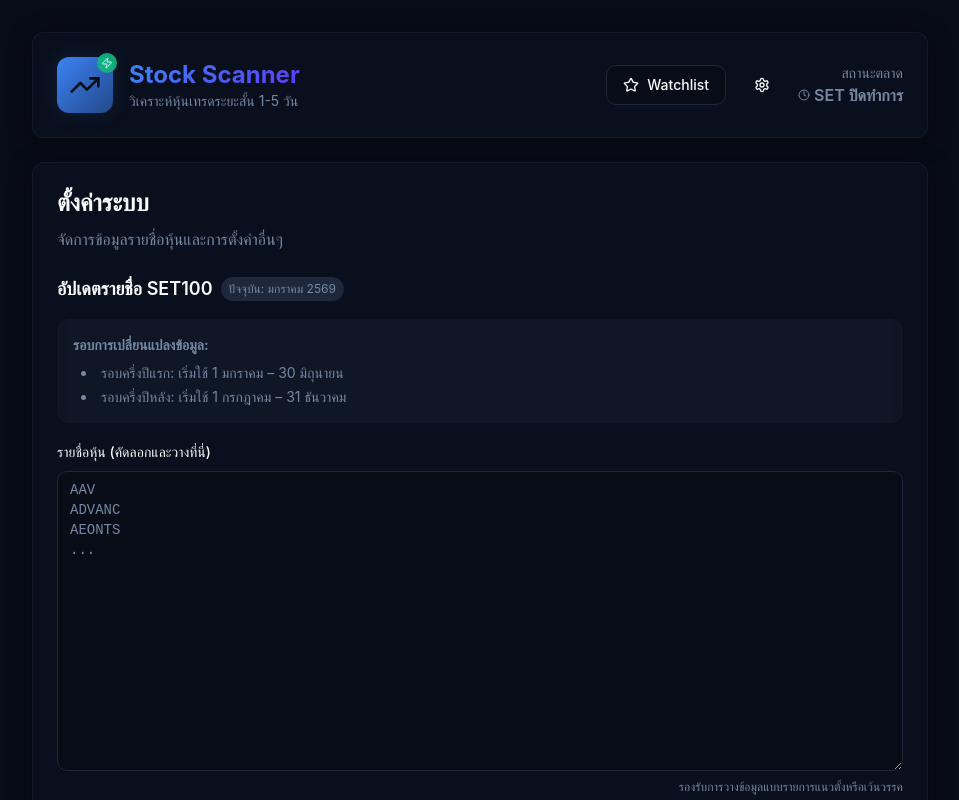
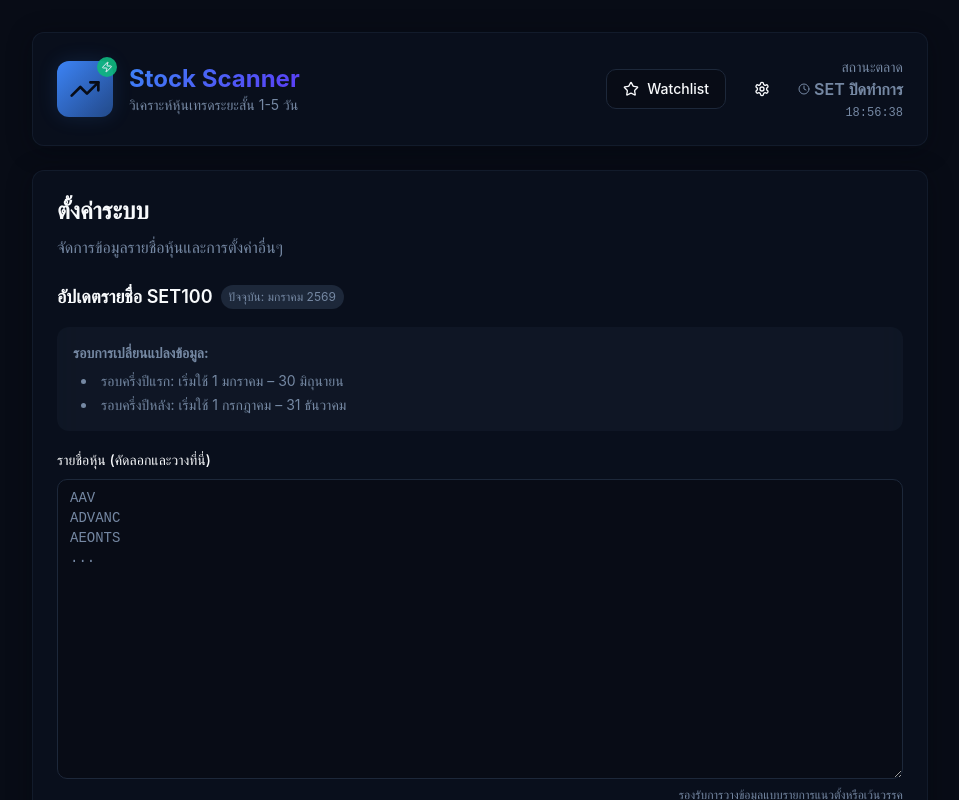
Before and after one commit to sicomanzer/gg-pricev3, a React (Vite) app: page /settings in a window 1280 px wide. Shown: the top 800 px of the page, without its empty margins (160-1119 px from the left). Built offline with nearby package versions, Linux system fonts and the light colour scheme; the HTML template or start-up script is replaced by a standard one.

Commit message:
add_clock

```diff
--- a/src/components/Header.tsx
+++ b/src/components/Header.tsx
@@ -11,6 +11,20 @@ export function Header() {
     text: 'กำลังโหลด...',
     color: 'text-muted-foreground'
   });
+
+  const [currentTime, setCurrentTime] = useState<string>('');
+
+  useEffect(() => {
+    const updateClock = () => {
+      const now = new Date();
+      const thaiTime = new Date(now.toLocaleString('en-US', { timeZone: 'Asia/Bangkok' }));
+      setCurrentTime(thaiTime.toLocaleTimeString('th-TH', { hour: '2-digit', minute: '2-digit', second: '2-digit' }));
+    };
+
+    updateClock();
+    const interval = setInterval(updateClock, 1000);
+    return () => clearInterval(interval);
+  }, []);
 
   useEffect(() => {
     const checkMarketStatus = () => {
@@ -97,6 +111,9 @@ export function Header() {
                 )}
                 {marketStatus.text}
               </p>
+              <p className="text-xs text-muted-foreground font-mono mt-1">
+                {currentTime}
+              </p>
             </div>
           </div>
         </div>
```
